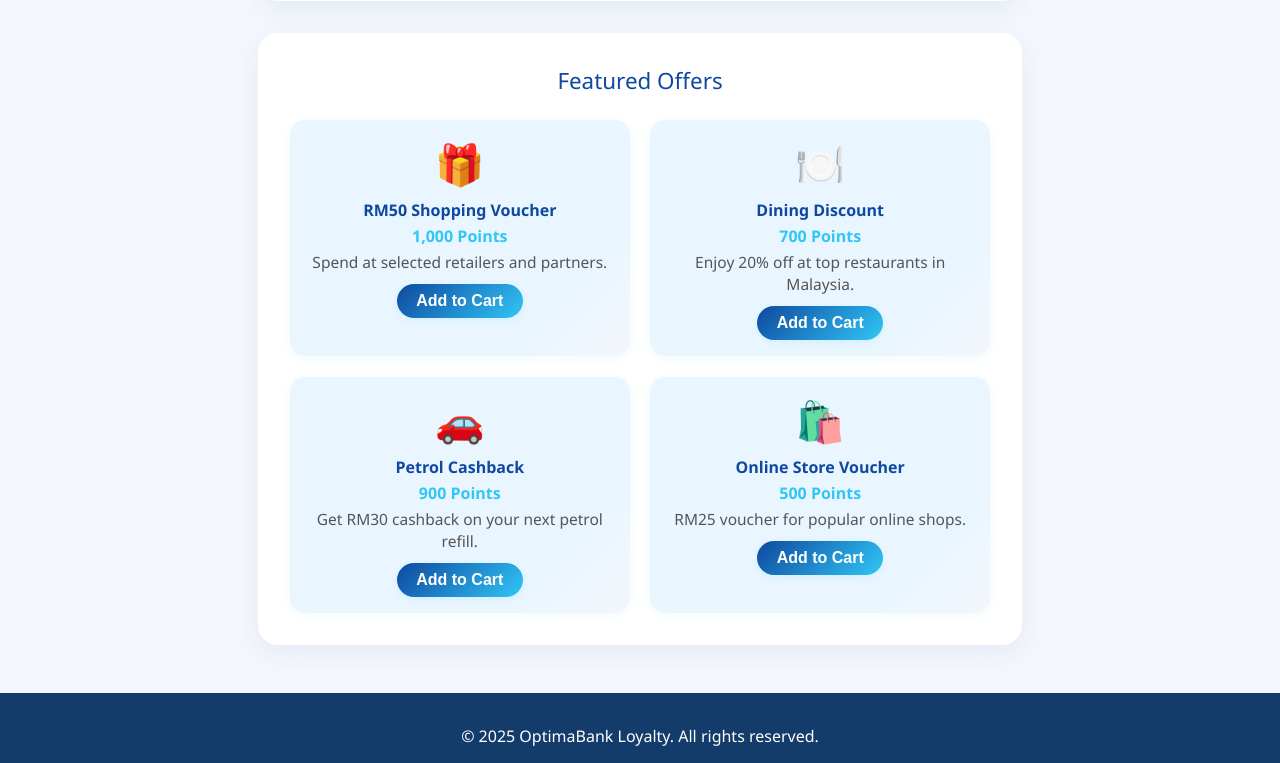
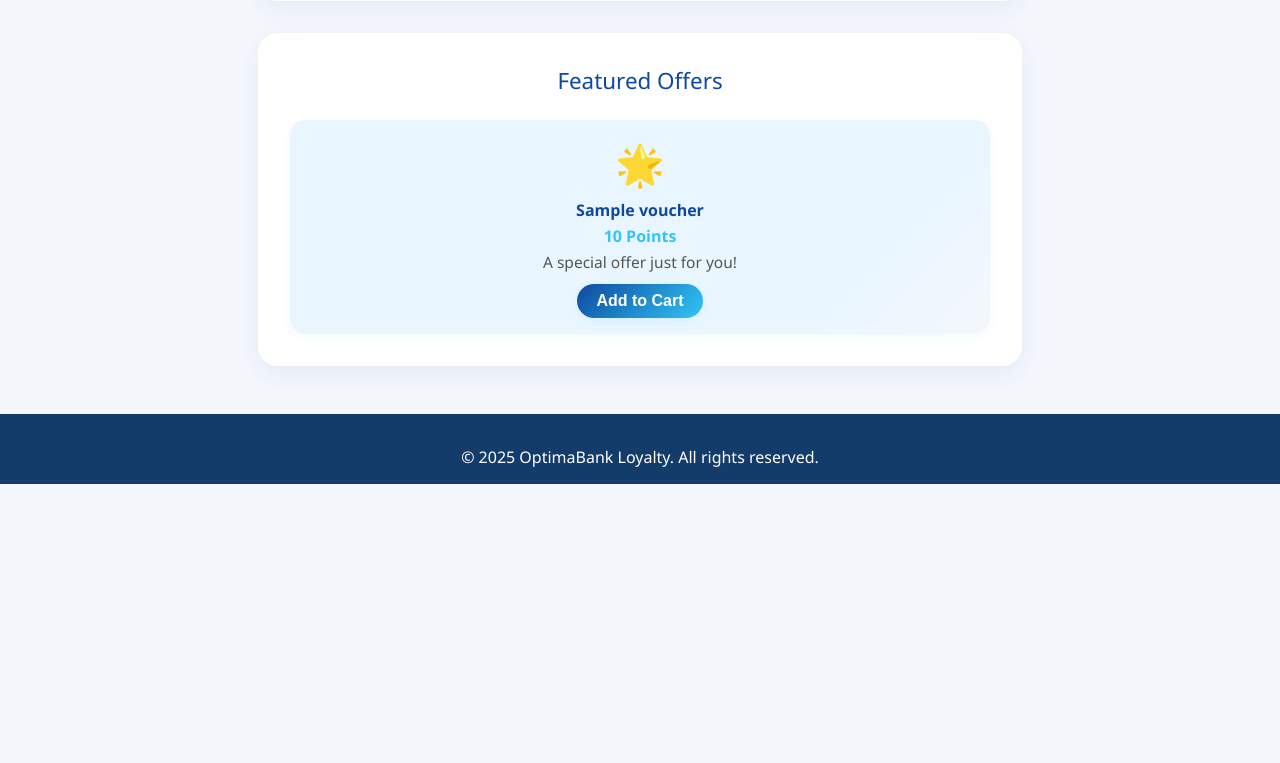
Before and after one commit to FarizRohizad/gift1bankvoucher, a PHP site: page /home.php in a window 1280 px wide. Shown: the part 646-1409 px from the top of the page. After the commit the page ends 1130 px from the top, so only its background shows below. Run offline with PHP 8.4, Linux system fonts and the light colour scheme; the visitor is signed in with stand-in values (Sample User, id 1); tables that the repository leaves empty or names only in its code hold one stand-in row (values such as "Sample post"); some libraries are stand-ins or nearby versions.

Commit message:
Update home.php

```diff
--- a/home.php
+++ b/home.php
@@ -37,7 +37,37 @@ if ($result && $row = $result->fetch_assoc()) {
 if (!isset($_SESSION['cart'])) {
     $_SESSION['cart'] = [];
 }
-$cartItemCount = count($_SESSION['cart']);
+// Calculate cart item count (sum of quantities)
+$cartItemCount = 0;
+foreach ($_SESSION['cart'] as $item) {
+    $cartItemCount += $item['quantity'];
+}
+
+
+// --- Fetch vouchers from the database ---
+$vouchers = [];
+$sql_vouchers = "SELECT voucherID, name, cost, categoryName FROM Voucher ORDER BY cost ASC LIMIT 4"; // Fetching up to 4 featured vouchers
+$result_vouchers = $conn->query($sql_vouchers);
+
+if ($result_vouchers) {
+    while ($voucher_row = $result_vouchers->fetch_assoc()) {
+        $vouchers[] = $voucher_row;
+    }
+} else {
+    // Handle error if voucher query fails
+    error_log("Error fetching vouchers: " . $conn->error);
+}
+
+// Map categoryName to an icon (optional, you can expand this)
+function getVoucherIcon($categoryName) {
+    switch ($categoryName) {
+        case 'Shopping': return '🎁';
+        case 'Food & Beverage': return '🍽️';
+        case 'Automotive': return '🚗';
+        case 'E-commerce': return '🛍️';
+        default: return '🌟'; // Default icon
+    }
+}
 
 ?>
 <!DOCTYPE html>
@@ -264,35 +294,34 @@ $cartItemCount = count($_SESSION['cart']);
     <div class="offers-section">
         <div class="offers-title">Featured Offers</div>
         <div class="offer-list">
+            <?php foreach ($vouchers as $voucher): ?>
             <div class="offer-card">
-                <div class="offer-icon">🎁</div>
-                <div class="offer-name">RM50 Shopping Voucher</div>
-                <div class="offer-points">1,000 Points</div>
-                <div class="offer-desc">Spend at selected retailers and partners.</div>
-                <!-- Changed to a button with data attributes for AJAX -->
-                <button class="btn add-to-cart-btn" data-id="1" data-name="RM50 Shopping Voucher" data-points="1000">Add to Cart</button>
+                <div class="offer-icon"><?php echo getVoucherIcon($voucher['categoryName']); ?></div>
+                <div class="offer-name"><?php echo htmlspecialchars($voucher['name']); ?></div>
+                <div class="offer-points"><?php echo number_format($voucher['cost']); ?> Points</div>
+                <div class="offer-desc">
+                    <?php
+                        // You'll likely need a 'description' column in your Voucher table
+                        // For now, I'll use a generic description based on the name.
+                        switch($voucher['name']) {
+                            case 'RM50 Shopping Voucher': echo 'Spend at selected retailers and partners.'; break;
+                            case 'Dining Discount': echo 'Enjoy 20% off at top restaurants in Malaysia.'; break;
+                            case 'Petrol Cashback': echo 'Get RM30 cashback on your next petrol refill.'; break;
+                            case 'Online Store Voucher': echo 'RM25 voucher for popular online shops.'; break;
+                            default: echo 'A special offer just for you!'; break;
+                        }
+                    ?>
+                </div>
+                <!-- Changed back to button with data attributes for AJAX -->
+                <button class="btn add-to-cart-btn"
+                        data-id="<?php echo htmlspecialchars($voucher['voucherID']); ?>"
+                        data-name="<?php echo htmlspecialchars($voucher['name']); ?>"
+                        data-points="<?php echo htmlspecialchars($voucher['cost']); ?>">Add to Cart</button>
             </div>
-            <div class="offer-card">
-                <div class="offer-icon">🍽️</div>
-                <div class="offer-name">Dining Discount</div>
-                <div class="offer-points">700 Points</div>
-                <div class="offer-desc">Enjoy 20% off at top restaurants in Malaysia.</div>
-                <button class="btn add-to-cart-btn" data-id="2" data-name="Dining Discount" data-points="700">Add to Cart</button>
-            </div>
-            <div class="offer-card">
-                <div class="offer-icon">🚗</div>
-                <div class="offer-name">Petrol Cashback</div>
-                <div class="offer-points">900 Points</div>
-                <div class="offer-desc">Get RM30 cashback on your next petrol refill.</div>
-                <button class="btn add-to-cart-btn" data-id="3" data-name="Petrol Cashback" data-points="900">Add to Cart</button>
-            </div>
-            <div class="offer-card">
-                <div class="offer-icon">🛍️</div>
-                <div class="offer-name">Online Store Voucher</div>
-                <div class="offer-points">500 Points</div>
-                <div class="offer-desc">RM25 voucher for popular online shops.</div>
-                <button class="btn add-to-cart-btn" data-id="4" data-name="Online Store Voucher" data-points="500">Add to Cart</button>
-            </div>
+            <?php endforeach; ?>
+            <?php if (empty($vouchers)): ?>
+                <p style="grid-column: 1 / -1; text-align: center; color: #777;">No featured offers available at the moment.</p>
+            <?php endif; ?>
         </div>
     </div>
     <div class="footer">
@@ -322,6 +351,17 @@ $cartItemCount = count($_SESSION['cart']);
                 <?php unset($_SESSION['welcome']); ?>
             <?php endif; ?>
 
+            // Display Toastr messages if set in session by other pages (like cart.php)
+            <?php if (isset($_SESSION['toastr_success'])): ?>
+                toastr.success("<?php echo addslashes($_SESSION['toastr_success']); ?>");
+                <?php unset($_SESSION['toastr_success']); ?>
+            <?php endif; ?>
+
+            <?php if (isset($_SESSION['toastr_error'])): ?>
+                toastr.error("<?php echo addslashes($_SESSION['toastr_error']); ?>");
+                <?php unset($_SESSION['toastr_error']); ?>
+            <?php endif; ?>
+
             // Handle Add to Cart button clicks
             $('.add-to-cart-btn').on('click', function() {
                 const itemId = $(this).data('id');
@@ -336,11 +376,12 @@ $cartItemCount = count($_SESSION['cart']);
                         name: itemName,
                         points: itemPoints
                     },
-                    success: function(response) {
-                        const res = JSON.parse(response);
+                    dataType: 'json', // Expect JSON response
+                    success: function(res) {
                         if (res.status === 'success') {
                             toastr.success(res.message);
-                            $('#cart-item-count').text(res.cartCount); // Update cart count in header
+                            // Update cart count from the response
+                            $('#cart-item-count').text(res.cartTotalQuantity);
                         } else {
                             toastr.error(res.message);
                         }
```
